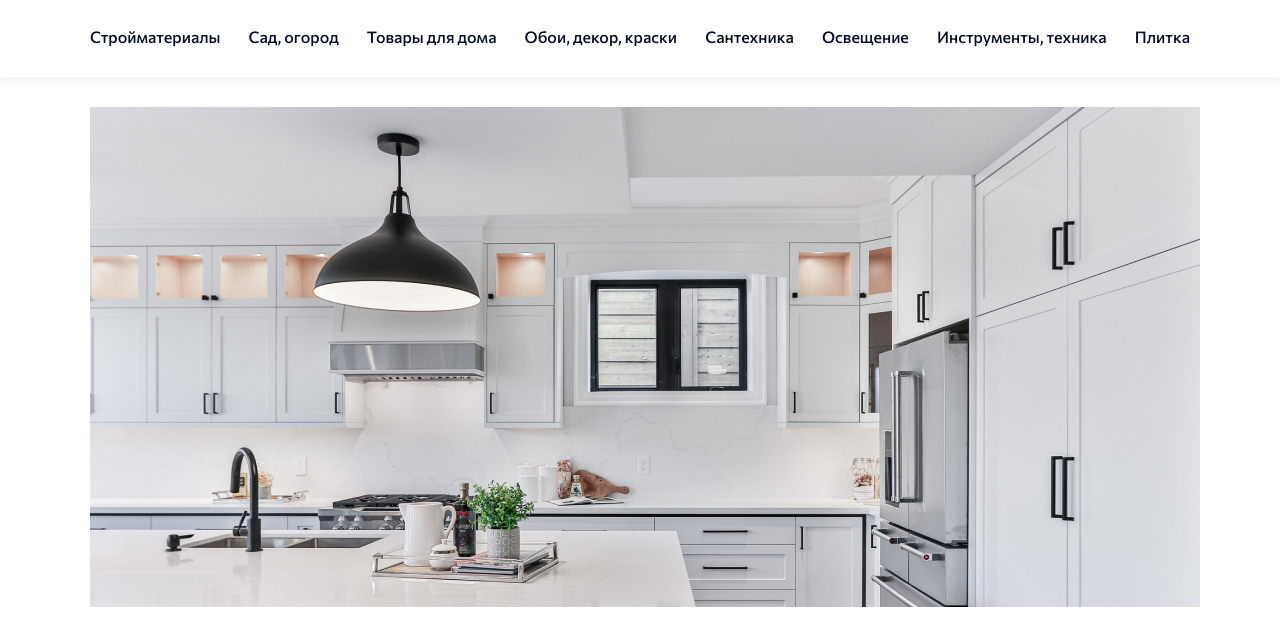
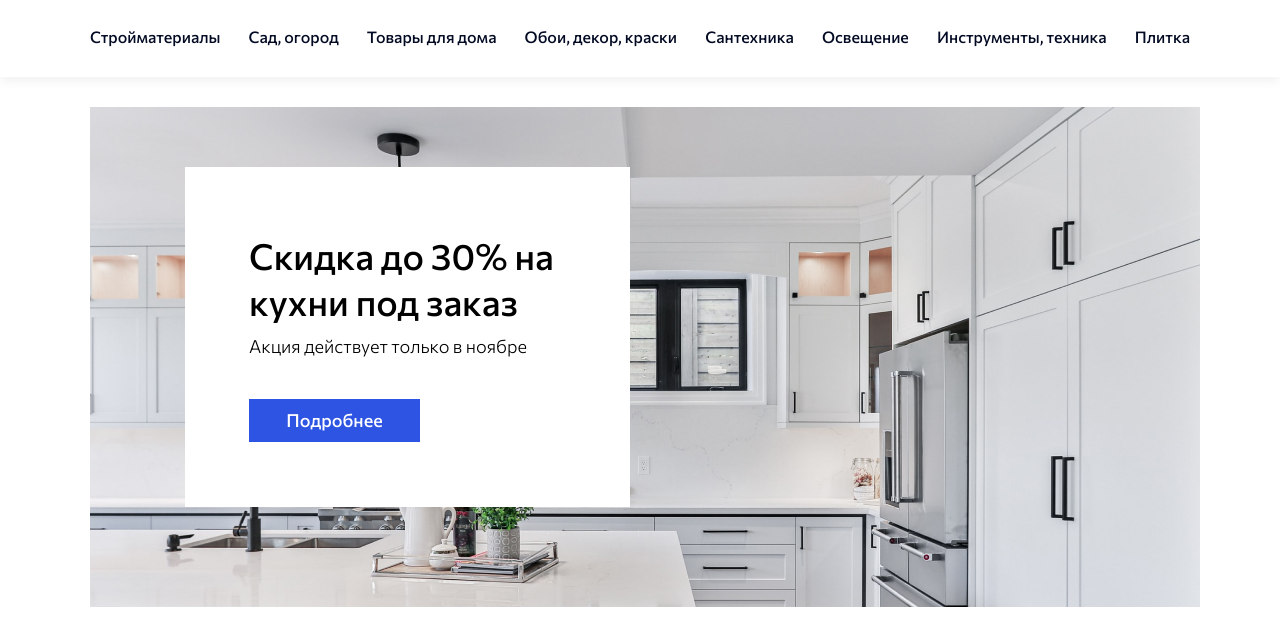
Before and after one commit to rook16rus/HomeCenter, a plain HTML site: page index.html in a window 1280 px wide. Shown: the part 70-702 px from the top of the page. Drawn offline with Linux system fonts and the light colour scheme.

Commit message:
Стилизовал промо блок

```diff
--- a/css/style.css
+++ b/css/style.css
@@ -47,6 +47,8 @@ body {
 }
 
 .button {
+    display: inline-block;
+    box-sizing: border-box;
     padding: 10px 10px;
     background-color: #2D54E2;
     border: 0;
@@ -56,9 +58,18 @@ body {
     font-weight: 500;
     line-height: 17px;
     color: #fff;
+    text-decoration: none;
+    text-align: center;
 
 }
 
+.section-title {
+    font-weight: 500;
+    font-size: 36px;
+    line-height: 46px;
+
+    margin: 0;
+}
 
 .main-header {
     padding: 30px 0;
@@ -163,6 +174,38 @@ body {
 }
 
 .promo {
-    margin-top: 30px;
+    padding: 30px 0;
+    position: relative;
+    height: 500px;
+}
 
+.promo img {
+    position: absolute;
+    top: 30px;
+    left: 0;
+    z-index: -1;
 }
+
+.promo-block {
+    width: 445px;
+    margin: 60px 0 0 95px;
+    padding: 65px 64px;
+    box-sizing: border-box;
+
+    background-color: #fff;
+}
+
+.promo-title {
+    margin-bottom: 10px;
+}
+
+.promo-block p {
+    margin: 0 0 40px;
+}
+
+.promo-block .button {
+    width: 171px;
+
+    font-size: 18px;
+    line-height: 23px;
+}
```
Also changed, not shown: index.html (indentation only).
